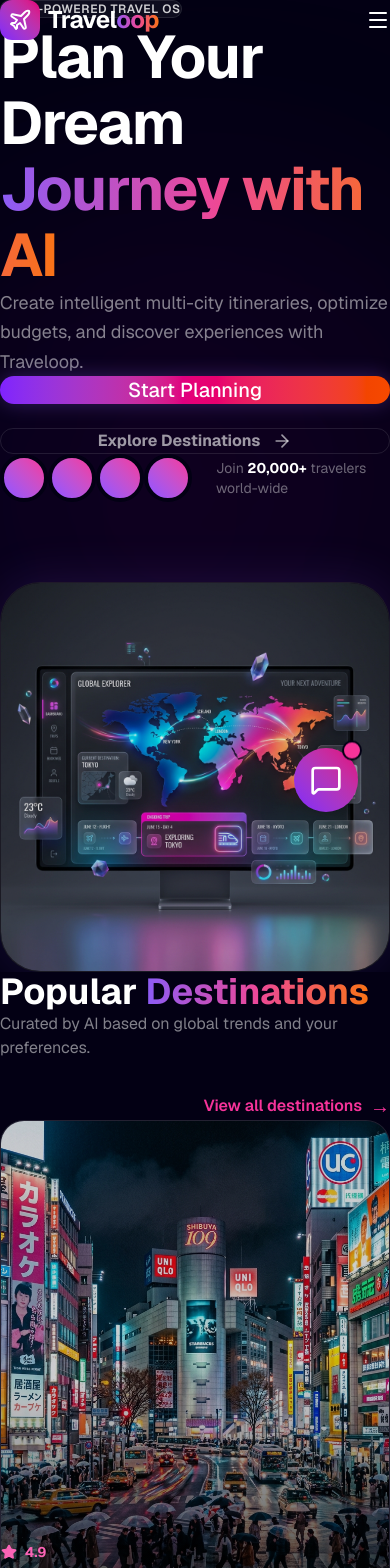
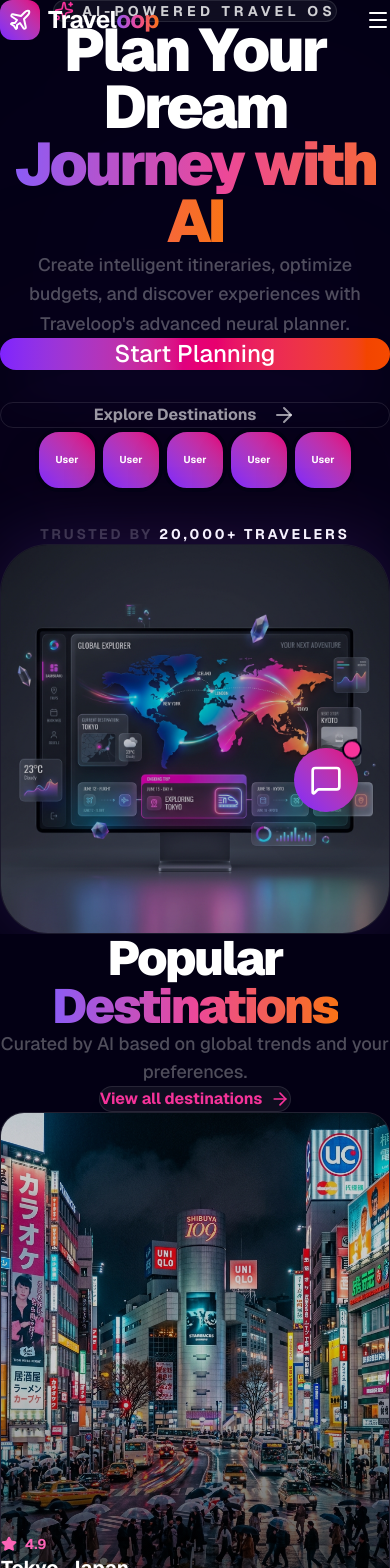
Before and after one commit to Hetvi16-05/Travel, a Next.js app: page / in a window 390 px wide. Shown: the top 1568 px of the page. Built offline with nearby package versions, Linux system fonts and the light colour scheme.

Commit message:
chore: remove entire project directory and source files

```diff
--- a/src/app/explore/page.tsx
+++ b/src/app/explore/page.tsx
@@ -65,48 +65,46 @@
   const [activeCategory, setActiveCategory] = useState("Trending");
 
   return (
-    <main className="min-h-screen pt-24">
+    <main className="min-h-screen pt-64 md:pt-80 overflow-x-hidden bg-[#030014]">
       <Navbar />
 
-      <section className="px-6 py-12">
-        <div className="max-w-7xl mx-auto">
+      <section className="px-8 md:px-16 lg:px-24 py-24 w-full flex flex-col items-center">
+        <div className="w-full flex flex-col items-center relative z-10">
           {/* AI Search Header */}
-          <div className="text-center mb-16">
-            <motion.h1
-              initial={{ opacity: 0, y: 20 }}
+          <div className="w-full flex flex-col items-center justify-center relative z-10 pt-56 md:pt-72 px-8 md:px-20 lg:px-32 mb-36">
+            <motion.div
+              initial={{ opacity: 0, y: 40 }}
               animate={{ opacity: 1, y: 0 }}
-              className="text-5xl md:text-6xl font-bold mb-6"
+              transition={{ duration: 0.8 }}
+              className="flex flex-col items-center text-center w-full mx-auto"
             >
-              Discover Your Next <br /><span className="text-gradient">Masterpiece Trip</span>
-            </motion.h1>
-
-            <div className="max-w-2xl mx-auto relative mt-12">
-              <div className="absolute inset-y-0 left-6 flex items-center pointer-events-none">
-                <Search className="w-5 h-5 text-white/30" />
+                <div className="absolute inset-y-0 left-8 flex items-center pointer-events-none">
+                  <Search className="w-8 h-8 text-white/30" />
                 </div>
                 <input
                   type="text"
                   placeholder="Where do you want to go? AI will help you decide..."
-                className="w-full glass py-6 pl-16 pr-24 rounded-3xl text-lg focus:outline-none focus:border-violet-500/50 transition-all shadow-2xl"
+                  className="w-full bg-white/5 border border-white/10 backdrop-blur-3xl py-10 pl-20 pr-32 rounded-[40px] text-2xl focus:outline-none focus:border-violet-500/50 transition-all shadow-2xl text-center placeholder:text-white/20"
                 />
-              <button className="absolute right-3 top-1/2 -translate-y-1/2 bg-gradient-to-r from-violet-600 to-pink-600 px-6 py-3 rounded-2xl font-bold text-sm flex items-center gap-2">
-                <Zap className="w-4 h-4" /> AI Suggest
+                <button className="absolute right-6 top-1/2 -translate-y-1/2 bg-gradient-to-r from-violet-600 to-pink-600 px-12 py-5 rounded-3xl font-bold text-lg flex items-center gap-3 shadow-lg shadow-pink-500/20 active:scale-95 transition-transform">
+                  <Zap className="w-5 h-5" /> AI Suggest
                 </button>
+              </div>
             </div>
           </div>
 
           {/* Filters */}
-          <div className="flex flex-wrap items-center justify-between gap-6 mb-12">
-            <div className="flex items-center gap-2 overflow-x-auto pb-2 no-scrollbar">
+          <div className="flex flex-col items-center gap-16 mb-40 w-full">
+            <div className="flex items-center justify-center gap-6 overflow-x-auto pb-10 no-scrollbar w-full">
               {categories.map((cat) => (
                 <button
                   key={cat}
                   onClick={() => setActiveCategory(cat)}
                   className={cn(
-                    "px-6 py-2 rounded-full text-sm font-medium transition-all whitespace-nowrap",
+                    "px-14 py-6 rounded-[28px] text-lg font-bold transition-all whitespace-nowrap border",
                     activeCategory === cat
-                      ? "bg-white text-black"
-                      : "bg-white/5 border border-white/10 text-white/60 hover:bg-white/10"
+                      ? "bg-white text-black border-white shadow-[0_0_50px_rgba(255,255,255,0.4)]"
+                      : "bg-white/5 border-white/10 text-white/40 hover:bg-white/10 hover:border-white/20"
                   )}
                 >
                   {cat}
@@ -114,13 +112,18 @@
               ))}
             </div>
 
-            <button className="flex items-center gap-2 glass px-5 py-2 rounded-full text-sm font-medium hover:bg-white/10 transition-all">
-              <Filter className="w-4 h-4" /> All Filters
+            <div className="flex flex-wrap items-center justify-center gap-6">
+              <button className="flex items-center gap-4 bg-white/5 border border-white/10 px-14 py-6 rounded-[28px] text-lg font-bold hover:bg-white/10 transition-all shadow-xl">
+                <Filter className="w-6 h-6 text-pink-500" /> Advanced Filters
+              </button>
+              <button className="flex items-center gap-4 bg-white/5 border border-white/10 px-14 py-6 rounded-[28px] text-lg font-bold hover:bg-white/10 transition-all shadow-xl">
+                <DollarSign className="w-6 h-6 text-green-500" /> Budget Range
               </button>
             </div>
+          </div>
 
-          {/* Destination Grid */}
-          <div className="grid grid-cols-1 md:grid-cols-2 lg:grid-cols-3 gap-8">
+          {/* Destination Grid - More columns for full screen */}
+          <div className="grid grid-cols-1 md:grid-cols-2 lg:grid-cols-3 xl:grid-cols-4 gap-12 w-full">
             {destinations.map((dest, index) => (
               <motion.div
                 key={dest.id}
@@ -130,48 +133,49 @@
                 transition={{ delay: index * 0.1 }}
                 className="group cursor-pointer"
               >
-                <div className="relative aspect-[4/3] rounded-[32px] overflow-hidden mb-6 shadow-2xl">
+                <div className="relative aspect-[4/3] rounded-[48px] overflow-hidden mb-8 shadow-2xl border border-white/10">
                   <Image
                     src={dest.image}
                     alt={dest.name}
                     fill
                     className="object-cover group-hover:scale-110 transition-transform duration-700"
                   />
-                  <div className="absolute top-4 right-4 glass px-3 py-1 rounded-xl flex items-center gap-1 font-bold text-sm">
-                    <Star className="w-3 h-3 text-yellow-400 fill-current" />
+                  <div className="absolute top-6 right-6 glass px-5 py-2 rounded-2xl flex items-center gap-2 font-black text-lg">
+                    <Star className="w-4 h-4 text-yellow-400 fill-current" />
                     {dest.score}
                   </div>
-                  <div className="absolute bottom-4 left-4 flex gap-2">
+                  <div className="absolute bottom-6 left-6 flex gap-3">
                     {dest.tags.map(tag => (
-                      <span key={tag} className="glass px-2 py-1 rounded-lg text-[10px] font-bold uppercase tracking-widest">
+                      <span key={tag} className="glass px-4 py-2 rounded-xl text-[12px] font-black uppercase tracking-[0.2em]">
                         {tag}
                       </span>
                     ))}
                   </div>
                 </div>
-                <div className="flex justify-between items-start">
+                <div className="flex justify-between items-start px-4">
                   <div>
-                    <h3 className="text-xl font-bold mb-1 group-hover:text-pink-500 transition-colors">{dest.name}</h3>
-                    <div className="flex items-center gap-1 text-white/40 text-sm">
-                      <MapPin className="w-3 h-3" /> Asia • Recommended for you
+                    <h3 className="text-2xl font-black mb-2 group-hover:text-pink-500 transition-colors tracking-tight">{dest.name}</h3>
+                    <div className="flex items-center gap-2 text-white/30 text-base">
+                      <MapPin className="w-4 h-4" /> Asia • Recommended for you
                     </div>
                   </div>
                   <div className="text-right">
-                    <p className="font-bold text-lg">{dest.budget}</p>
-                    <p className="text-[10px] text-white/30 uppercase font-bold">Budget</p>
+                    <p className="font-black text-2xl">{dest.budget}</p>
+                    <p className="text-[12px] text-white/20 uppercase font-bold tracking-widest">Budget</p>
                   </div>
                 </div>
               </motion.div>
             ))}
           </div>
 
-          <div className="mt-20 text-center">
-            <button className="glass px-10 py-4 rounded-full font-bold hover:bg-white/10 transition-all">
+          <div className="mt-32 text-center w-full">
+            <button className="bg-white/5 border border-white/10 px-16 py-6 rounded-[32px] font-black text-xl hover:bg-white/10 transition-all shadow-2xl">
               Load More Destinations
             </button>
           </div>
         </div>
       </section>
+>
 
       <Footer />
     </main>
--- a/src/components/landing/Features.tsx
+++ b/src/components/landing/Features.tsx
@@ -46,14 +46,14 @@
 
 export const Features = () => {
   return (
-    <section className="py-24 px-6 relative">
+    <section id="features" className="py-32 px-6 relative overflow-hidden">
       <div className="max-w-7xl mx-auto">
-        <div className="text-center mb-16">
+        <div className="text-center mb-24 max-w-3xl mx-auto">
           <motion.h2
             initial={{ opacity: 0, y: 20 }}
             whileInView={{ opacity: 1, y: 0 }}
             viewport={{ once: true }}
-            className="text-4xl md:text-5xl font-bold mb-6"
+            className="text-5xl md:text-7xl font-bold mb-8 tracking-tight"
           >
             Futuristic <span className="text-gradient">Capabilities</span>
           </motion.h2>
@@ -61,10 +61,10 @@
             initial={{ opacity: 0, y: 20 }}
             whileInView={{ opacity: 1, y: 0 }}
             viewport={{ once: true }}
-            transition={{ delay: 0.2 }}
-            className="text-white/60 max-w-2xl mx-auto"
+            transition={{ delay: 0.1 }}
+            className="text-white/40 text-xl leading-relaxed"
           >
-            Experience a new era of travel planning with our state-of-the-art AI features.
+            Experience a new era of travel planning with our suite of intelligent tools designed for the modern nomad.
           </motion.p>
         </div>
 
--- a/src/components/landing/Hero.tsx
+++ b/src/components/landing/Hero.tsx
@@ -8,101 +8,103 @@
 
 export const Hero = () => {
   return (
-    <section className="relative min-h-[110vh] pt-48 pb-32 px-6 overflow-hidden flex items-center">
-      {/* Background Blobs */}
-      <div className="absolute top-1/4 -left-20 w-[500px] h-[500px] bg-violet-600/10 rounded-full blur-[150px] animate-pulse-slow" />
-      <div className="absolute bottom-1/4 -right-20 w-[500px] h-[500px] bg-pink-600/10 rounded-full blur-[150px] animate-pulse-slow" />
+    <section className="relative min-h-screen pt-64 pb-32 px-6 overflow-hidden flex items-center justify-center">
+      {/* Background Blobs - Lower opacity to avoid visual noise */}
+      <div className="absolute top-0 -left-20 w-[600px] h-[600px] bg-violet-600/5 rounded-full blur-[150px] animate-pulse-slow" />
+      <div className="absolute bottom-0 -right-20 w-[600px] h-[600px] bg-pink-600/5 rounded-full blur-[150px] animate-pulse-slow" />
 
-      <div className="max-w-7xl mx-auto grid grid-cols-1 lg:grid-cols-2 gap-20 items-center">
+      <div className="max-w-7xl mx-auto w-full flex flex-col items-center justify-center relative z-10 pt-56 md:pt-72">
         <motion.div
-          initial={{ opacity: 0, x: -50 }}
-          animate={{ opacity: 1, x: 0 }}
+          initial={{ opacity: 0, y: 30 }}
+          animate={{ opacity: 1, y: 0 }}
           transition={{ duration: 0.8 }}
-          className="relative z-10"
+          className="flex flex-col items-center text-center w-full max-w-5xl mx-auto"
         >
-          <div className="inline-flex items-center gap-2 px-4 py-2 rounded-full bg-white/5 border border-white/10 mb-8 backdrop-blur-md">
-            <Sparkles className="w-4 h-4 text-pink-500" />
-            <span className="text-xs font-semibold uppercase tracking-wider text-white/80">
+          <div className="inline-flex items-center gap-2 px-6 py-2.5 rounded-full bg-white/5 border border-white/10 mb-12 backdrop-blur-md">
+            <Sparkles className="w-5 h-5 text-pink-500" />
+            <span className="text-sm font-bold uppercase tracking-[0.3em] text-white/80">
               AI-Powered Travel OS
             </span>
           </div>
 
-          <h1 className="text-6xl md:text-8xl font-bold leading-[1.1] mb-8 tracking-tight">
+          <h1 className="text-6xl md:text-9xl font-black leading-[0.95] mb-12 tracking-tighter text-center">
             Plan Your Dream <br />
             <span className="text-gradient">Journey with AI</span>
           </h1>
 
-          <p className="text-lg md:text-2xl text-white/50 mb-12 max-w-xl leading-relaxed">
-            Create intelligent multi-city itineraries, optimize budgets, and discover experiences with Traveloop.
+          <p className="text-lg md:text-3xl text-white/30 mb-16 max-w-3xl leading-relaxed font-medium text-center">
+            Create intelligent itineraries, optimize budgets, and discover experiences with Traveloop's advanced neural planner.
           </p>
 
-          <div className="flex flex-col sm:flex-row items-center gap-6">
-            <GlowButton className="w-full sm:w-auto text-xl px-12 py-5">
+          <div className="flex flex-col sm:flex-row items-center justify-center gap-8 w-full">
+            <GlowButton className="w-full sm:w-auto text-2xl px-16 py-7 shadow-2xl shadow-violet-500/20">
               Start Planning
             </GlowButton>
-            <button className="w-full sm:w-auto flex items-center justify-center gap-3 px-8 py-5 rounded-full font-bold text-white/60 hover:text-white transition-all group border border-white/10 hover:bg-white/5">
+            <button className="w-full sm:w-auto flex items-center justify-center gap-4 px-12 py-7 rounded-full font-bold text-white/60 hover:text-white transition-all group border border-white/10 hover:bg-white/10 hover:border-white/20">
               Explore Destinations
-              <ArrowRight className="w-5 h-5 group-hover:translate-x-2 transition-transform" />
+              <ArrowRight className="w-6 h-6 group-hover:translate-x-3 transition-transform" />
             </button>
           </div>
 
-          <div className="mt-16 flex items-center gap-6">
-            <div className="flex -space-x-3">
-              {[1, 2, 3, 4].map((i) => (
-                <div key={i} className="w-12 h-12 rounded-full border-4 border-[#030014] bg-gradient-to-tr from-violet-500 to-pink-500" />
+          <div className="mt-24 flex flex-col items-center gap-8">
+            <div className="flex -space-x-4">
+              {[1, 2, 3, 4, 5].map((i) => (
+                <div key={i} className="w-16 h-16 rounded-3xl border-4 border-[#030014] bg-gradient-to-tr from-violet-600 to-pink-600 flex items-center justify-center text-[10px] font-bold shadow-2xl">
+                  User
+                </div>
               ))}
             </div>
-            <p className="text-sm text-white/40">
-              Join <span className="text-white font-bold">20,000+</span> travelers world-wide
+            <p className="text-sm text-white/20 uppercase tracking-[0.2em] font-bold">
+              Trusted by <span className="text-white">20,000+ Travelers</span>
             </p>
           </div>
         </motion.div>
 
         <motion.div
-          initial={{ opacity: 0, scale: 0.9, y: 20 }}
+          initial={{ opacity: 0, scale: 0.9, y: 30 }}
           animate={{ opacity: 1, scale: 1, y: 0 }}
           transition={{ duration: 1, delay: 0.2 }}
-          className="relative lg:ml-10"
+          className="relative lg:ml-12"
         >
-          <div className="relative z-10 rounded-[40px] overflow-hidden border border-white/10 shadow-[0_0_50px_rgba(139,92,246,0.15)] bg-black/40 backdrop-blur-3xl">
+          <div className="relative z-10 rounded-[48px] overflow-hidden border border-white/10 shadow-[0_0_80px_rgba(139,92,246,0.2)] bg-[#030014]">
             <Image
               src="/hero-mockup.png"
               alt="Traveloop Dashboard"
-              width={1000}
-              height={800}
-              className="w-full h-auto opacity-90 hover:opacity-100 transition-opacity duration-500"
+              width={1200}
+              height={900}
+              className="w-full h-auto opacity-80 hover:opacity-100 transition-opacity duration-700"
             />
           </div>
 
-          {/* Floating UI Elements with more spacing */}
+          {/* Floating UI Elements - Repositioned to avoid overlap with other sections */}
           <motion.div
-            animate={{ y: [0, -25, 0] }}
+            animate={{ y: [0, -30, 0] }}
             transition={{ duration: 6, repeat: Infinity, ease: "easeInOut" }}
-            className="absolute -top-12 -right-6 glass p-6 rounded-3xl shadow-2xl z-20 hidden xl:block min-w-[200px]"
+            className="absolute top-20 -right-8 glass p-6 rounded-[24px] shadow-2xl z-20 hidden xl:block min-w-[200px] border border-white/10"
           >
             <div className="flex items-center gap-4">
               <div className="w-12 h-12 rounded-2xl bg-green-500/20 flex items-center justify-center">
                 <span className="text-green-400 font-bold text-xl">$</span>
               </div>
               <div>
-                <p className="text-[10px] text-white/40 uppercase font-bold tracking-widest">Budget Boost</p>
-                <p className="text-lg font-bold">Saved $420.00</p>
+                <p className="text-[10px] text-white/40 uppercase font-bold tracking-[0.2em] mb-1">Savings</p>
+                <p className="text-xl font-bold">+$420.00</p>
               </div>
             </div>
           </motion.div>
 
           <motion.div
-            animate={{ y: [0, 25, 0] }}
-            transition={{ duration: 7, repeat: Infinity, ease: "easeInOut", delay: 1 }}
-            className="absolute -bottom-12 -left-12 glass p-6 rounded-3xl shadow-2xl z-20 hidden xl:block min-w-[200px]"
+            animate={{ y: [0, 30, 0] }}
+            transition={{ duration: 8, repeat: Infinity, ease: "easeInOut", delay: 1 }}
+            className="absolute -bottom-16 -left-16 glass p-6 rounded-[24px] shadow-2xl z-20 hidden xl:block min-w-[200px] border border-white/10"
           >
              <div className="flex items-center gap-4">
-              <div className="w-12 h-12 rounded-2xl bg-violet-500/20 flex items-center justify-center text-violet-400 font-bold text-lg">
+              <div className="w-12 h-12 rounded-2xl bg-violet-600/20 flex items-center justify-center text-violet-400 font-bold text-lg">
                 AI
               </div>
               <div>
-                <p className="text-[10px] text-white/40 uppercase font-bold tracking-widest">Smart Select</p>
-                <p className="text-lg font-bold">Kyoto, Japan</p>
+                <p className="text-[10px] text-white/40 uppercase font-bold tracking-[0.2em] mb-1">Neural Select</p>
+                <p className="text-xl font-bold">Kyoto, JP</p>
               </div>
             </div>
           </motion.div>
--- a/src/components/landing/PopularDestinations.tsx
+++ b/src/components/landing/PopularDestinations.tsx
@@ -3,7 +3,8 @@
 import React from "react";
 import { motion } from "framer-motion";
 import Image from "next/image";
-import { Star, MapPin } from "lucide-react";
+import Link from "next/link";
+import { Star, ArrowRight } from "lucide-react";
 
 const destinations = [
   {
@@ -40,21 +41,39 @@
   return (
     <section className="py-40 px-6 relative z-10">
       <div className="max-w-7xl mx-auto">
-        <div className="flex flex-col md:flex-row justify-between items-end mb-20 gap-8">
-          <div>
-            <motion.h2
-              initial={{ opacity: 0, x: -20 }}
-              whileInView={{ opacity: 1, x: 0 }}
-              viewport={{ once: true }}
-              className="text-4xl font-bold mb-4"
+        <div className="flex flex-col items-center text-center mb-24 space-y-6">
+          <motion.h2
+            initial={{ opacity: 0, y: 20 }}
+            whileInView={{ opacity: 1, y: 0 }}
+            viewport={{ once: true }}
+            className="text-5xl md:text-8xl font-black tracking-tighter leading-[1]"
+          >
+            Popular <span className="text-gradient">Destinations</span>
+          </motion.h2>
+          <motion.p
+            initial={{ opacity: 0, y: 20 }}
+            whileInView={{ opacity: 1, y: 0 }}
+            viewport={{ once: true }}
+            transition={{ delay: 0.1 }}
+            className="text-white/30 text-lg md:text-xl max-w-2xl mx-auto font-medium"
+          >
+            Curated by AI based on global trends and your preferences.
+          </motion.p>
+          <motion.div
+            initial={{ opacity: 0 }}
+            whileInView={{ opacity: 1 }}
+            viewport={{ once: true }}
+            transition={{ delay: 0.2 }}
+            className="pt-6"
+          >
+            <Link
+              href="/explore"
+              className="px-10 py-4 rounded-2xl bg-white/5 border border-white/10 text-pink-500 font-bold hover:bg-white/10 transition-all flex items-center justify-center gap-2 group shadow-xl"
             >
-              Popular <span className="text-gradient">Destinations</span>
-            </motion.h2>
-            <p className="text-white/50">Curated by AI based on global trends and your preferences.</p>
-          </div>
-          <button className="text-pink-500 font-semibold hover:text-pink-400 transition-colors flex items-center gap-2">
-            View all destinations <span className="text-xl">→</span>
-          </button>
+              View all destinations
+              <ArrowRight className="w-5 h-5 group-hover:translate-x-2 transition-transform" />
+            </Link>
+          </motion.div>
         </div>
 
         <div className="grid grid-cols-1 md:grid-cols-2 lg:grid-cols-4 gap-8">
--- a/src/components/ui/Navbar.tsx
+++ b/src/components/ui/Navbar.tsx
@@ -34,7 +34,7 @@
       <div
         className={cn(
           "max-w-7xl mx-auto rounded-2xl transition-all duration-500 flex items-center justify-between px-6 py-2",
-          scrolled ? "glass-dark shadow-2xl border-white/10" : "bg-transparent py-4"
+          scrolled ? "bg-black/40 backdrop-blur-xl shadow-2xl border border-white/10" : "bg-transparent py-4"
         )}
       >
         <Link href="/" className="flex items-center gap-2 group">
```
Lines whose indentation alone changed are shown as unchanged.
